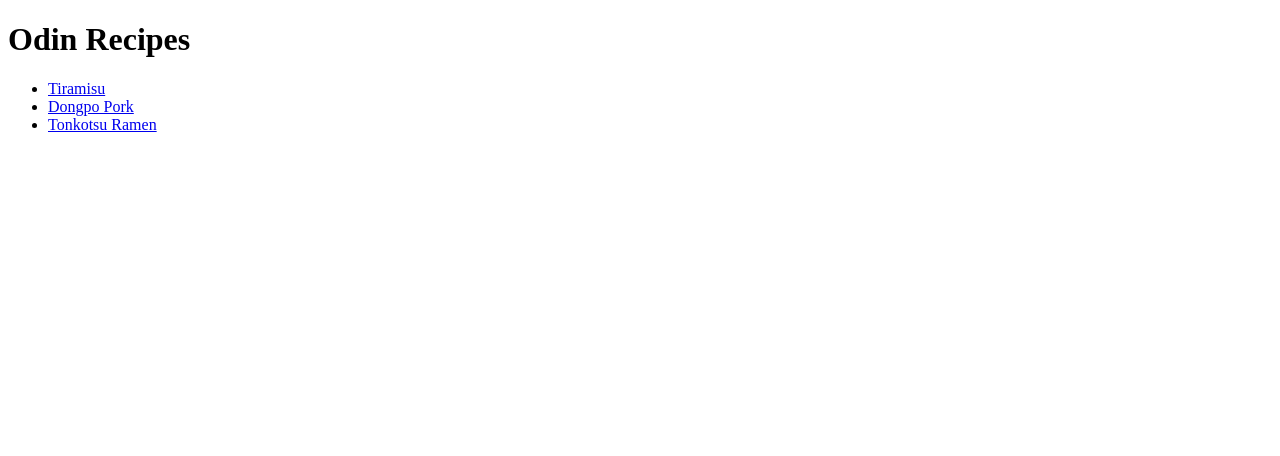
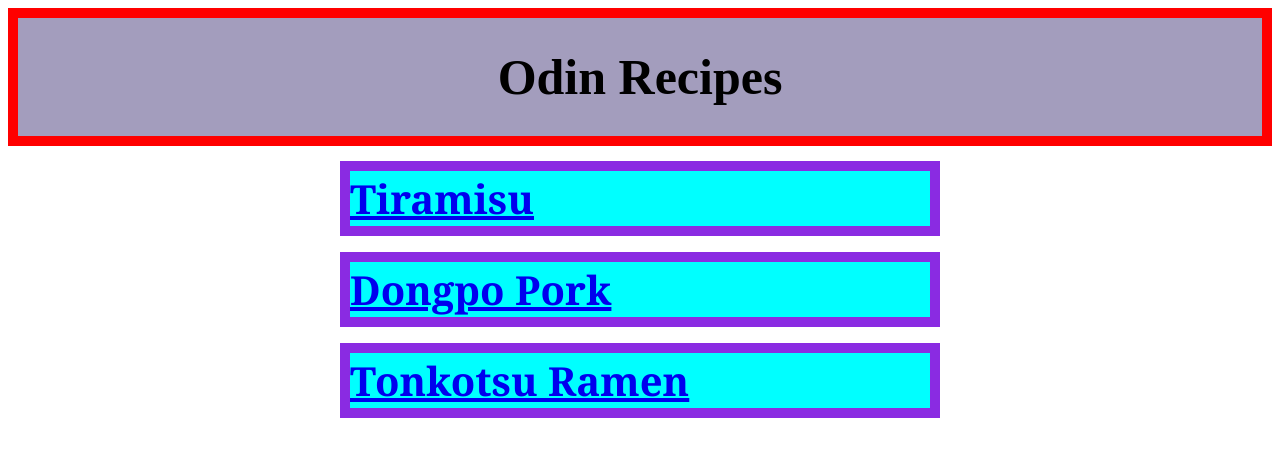
Before and after one commit to SalaccI4/odin-recipes, a plain HTML site: page index.html in a window 1280 px wide. Drawn offline with Linux system fonts and the light colour scheme.

Commit message:
Add css styling to index.html of Odin Recipes
Add margins, borders, padding from block and inline lesson

```diff
--- a/index.html
+++ b/index.html
@@ -3,13 +3,15 @@
     <head>
         <meta charset="UTF-8">
         <title>Odin Recipes</title>
+        <link rel="stylesheet" href="styles.css">
     </head>
     <body>
-        <h1>Odin Recipes</h1>
-        <ul>
-            <li><a href="./recipes/tiramisu.html">Tiramisu</a></li>
-            <li><a href="./recipes/dongpo_pork.html">Dongpo Pork</a></li>
-            <li><a href="./recipes/tonkotsu_ramen.html">Tonkotsu Ramen</a></li>
-        </ul>
+        <h1 id="intro-title">Odin Recipes</h1>
+        <div id="recipe-card">
+            <div class="recipes"><a href="./recipes/tiramisu.html">Tiramisu</a></div>
+            <div class="recipes"><a href="./recipes/dongpo_pork.html">Dongpo Pork</a></div>
+            <div class="recipes"><a href="./recipes/tonkotsu_ramen.html">Tonkotsu Ramen</a></div>
+        </div>
+
     </body>
 </html>
--- a/styles.css
+++ b/styles.css
@@ -31,3 +31,27 @@
     color:cornflowerblue;
     font-family: Impact, Haettenschweiler, 'Arial Narrow Bold', sans-serif;
 }
+
+#intro-title{
+    margin: auto auto 15px;
+    text-align: center;
+    background-color: rgb(163, 157, 189);
+    border: 10px solid red;
+    padding: 30px;
+    font-size: 50px;
+}
+
+#recipe-card{
+    width:600px;
+    margin: auto;
+}
+
+.recipes{
+    font-size: 40px;
+    font-family:Georgia, 'Times New Roman', Times, serif;
+    font-weight: bold;
+    box-sizing: border-box;
+    background-color: aqua;
+    border: 10px solid blueviolet;
+    margin-bottom: 16px;
+}
```
